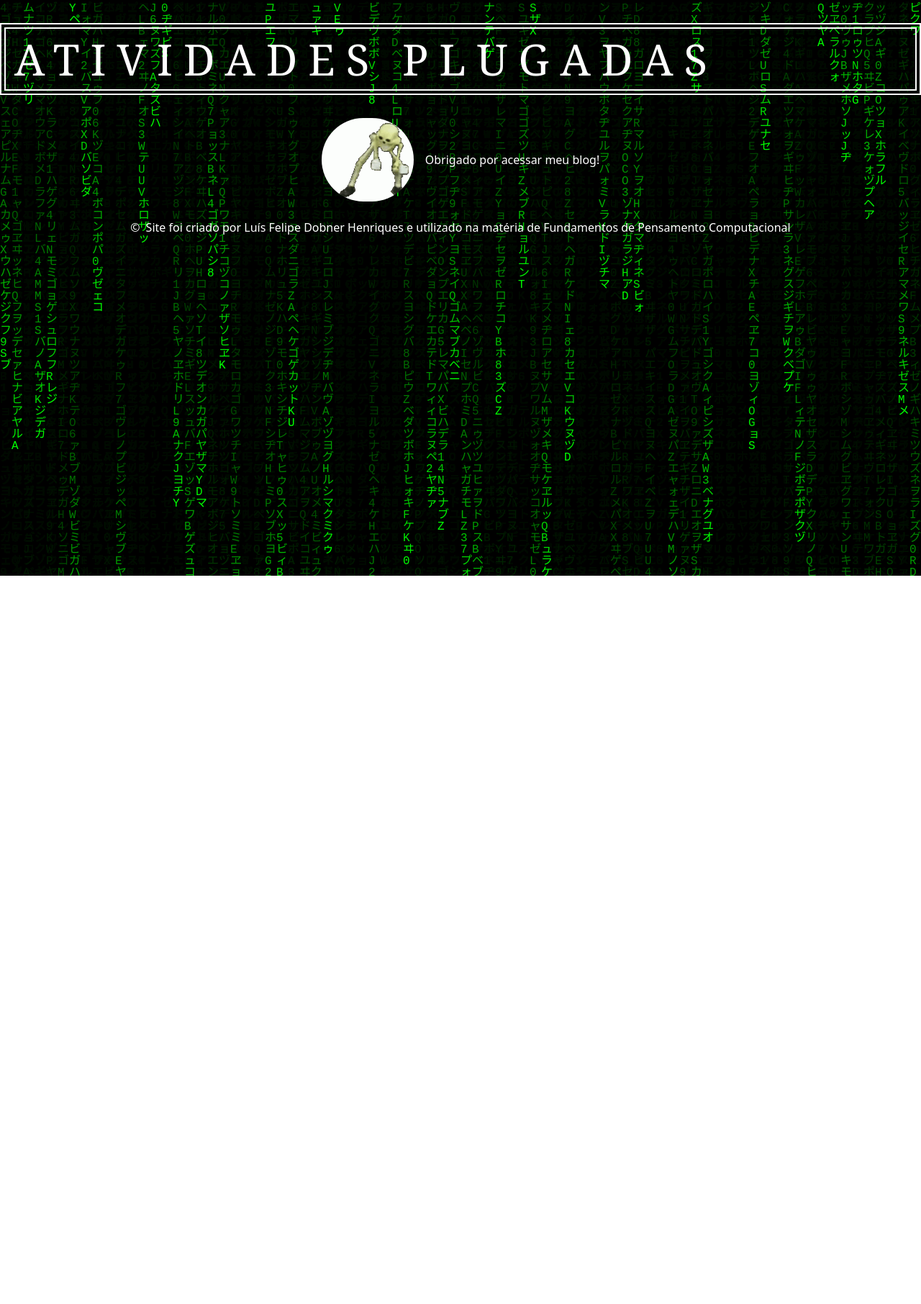
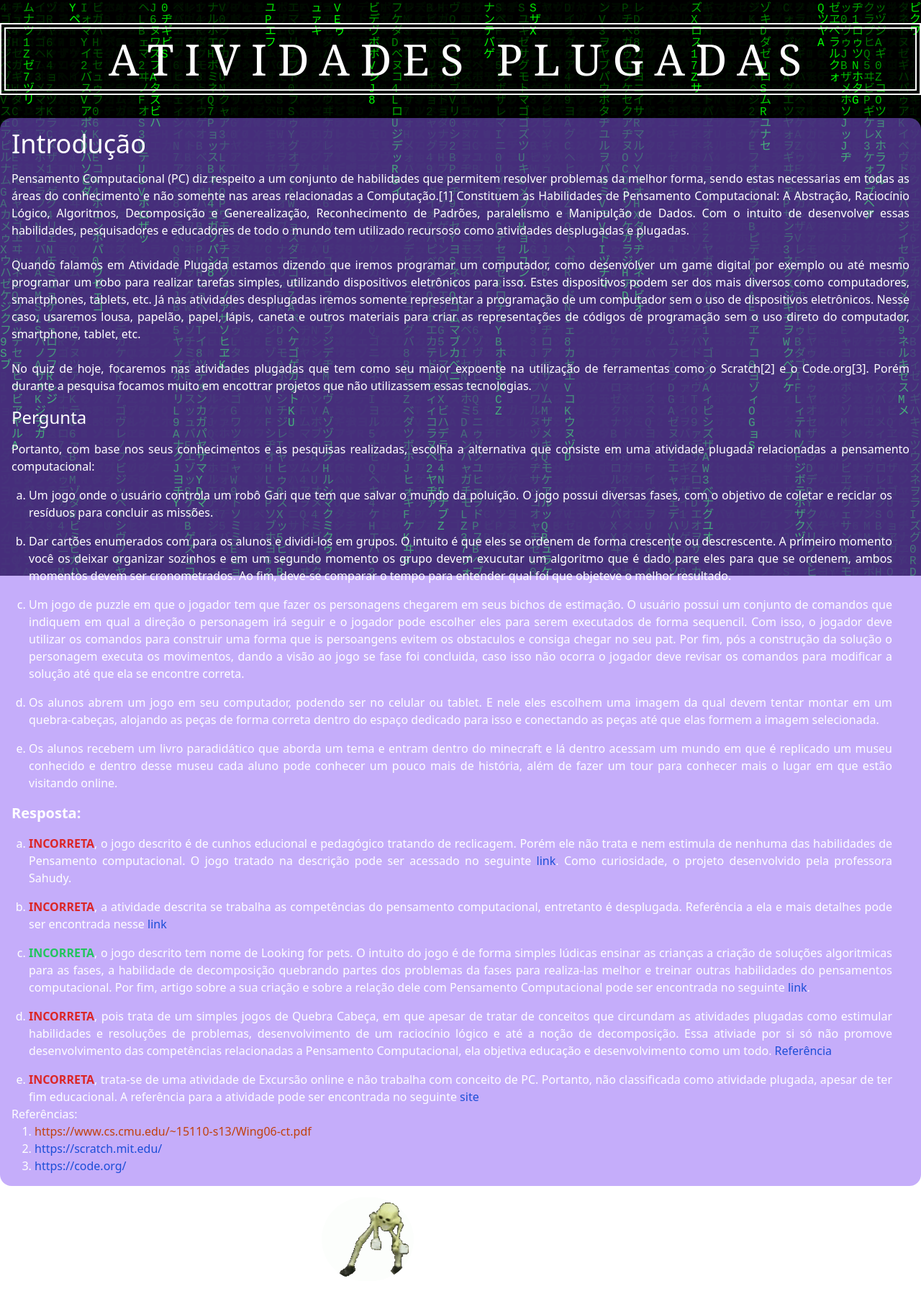
Before and after one commit to 4RandomProgrammer/BlogDePC, a SvelteKit app in the folder myapp/: page /Atividades_Plugadas in a window 1280 px wide. Shown: the top 1812 px of the page at 72% size. Before the commit the page ends 800 px from the top, so only its background shows below. Built offline with nearby package versions, Linux system fonts and the light colour scheme.

Commit message:
Quiz finalizado

```diff
--- a/myapp/src/lib/components/Header.svelte
+++ b/myapp/src/lib/components/Header.svelte
@@ -2,7 +2,7 @@
     export let text;
 </script>
 
-<div class="text-white w-full p-1 border-2 border-white my-8">
+<div class="text-white text-center w-full p-1 border-2 border-white my-8">
     <div class="w-full p-3  border-2 border-white">
         <p class=" text-6xl uppercase tracking-[0.25em] font-serif">
             {text}
--- a/myapp/src/routes/Atividades_Plugadas/+page.svelte
+++ b/myapp/src/routes/Atividades_Plugadas/+page.svelte
@@ -3,3 +3,67 @@
 
 </script>
 <Header text={"Atividades Plugadas"}></Header>
+
+<!-- Introdução -->
+<div class="text-white p-4 text-justify bg-violet-500/50 mb-4 rounded-2xl">
+    <div class="">
+        <h2 class="text-4xl mb-4">
+            Introdução
+        </h2>
+
+        <p>
+            Pensamento Computacional (PC) diz respeito a um conjunto de habilidades que permitem resolver problemas da melhor forma, sendo estas necessarias em todas as áreas do conhecimento e não somente nas areas relacionadas a Computação.[1] Constituem as Habilidades de Pensamento Computacional: A Abstração, Raciocínio Lógico, Algoritmos, Decomposição e Generealização, Reconhecimento de Padrões, paralelismo e Manipulção de Dados. Com o intuito de desenvolver essas habilidades, pesquisadores e educadores de todo o mundo tem utilizado recursoso como atividades desplugadas e plugadas.
+            <br><br>
+            Quando falamos em Atividade Plugada estamos dizendo que iremos programar um computador, como desenvolver um game digital por exemplo ou até mesmo programar um robo para realizar tarefas simples, utilizando dispositivos eletrônicos para isso. Estes dispositivos podem ser dos mais diversos como computadores, smartphones, tablets, etc.
+            Já nas atividades desplugadas iremos somente representar a programação de um computador sem o uso de dispositivos eletrônicos. Nesse caso, usaremos lousa, papelão, papel, lápis, caneta e outros materiais para criar as representações de códigos de programação sem o uso direto do computador, smartphone, tablet, etc.
+            <br><br>
+            No quiz de hoje, focaremos nas atividades plugadas que tem como seu maior expoente na utilização de ferramentas como o Scratch[2] e o Code.org[3]. Porém durante a pesquisa focamos muito em encottrar projetos que não utilizassem essas tecnologias.
+
+        </p>
+    </div>
+
+    <!-- Enunciado e alternativas -->
+    <div class="my-4">
+        <h2 class="text-2xl mb-4">
+            Pergunta
+        </h2>
+        <p class="mb-4">Portanto, com base nos seus conhecimentos e as pesquisas realizadas, escolha a alternativa que consiste em uma atividade plugada relacionadas a pensamento computacional:</p>
+        <ul class="list-[lower-latin] px-6 space-y-4">
+            <li>Um jogo onde o usuário controla um robô Gari que tem que salvar o mundo da poluição. O jogo possui diversas fases, com o objetivo de coletar e reciclar os resíduos para concluir as missões.</li>
+            <li>Dar cartões enumerados com para os alunos e dividi-los em grupos. O intuito é que eles se ordenem de forma crescente ou descrescente. A primeiro momento você os deixar organizar sozinhos e em um segundo momento os grupo devem exucutar um algoritmo que é dado pare eles para que se ordenem, ambos momentos devem ser cronometrados. Ao fim, deve-se comparar o tempo para entender qual foi que objeteve o melhor resultado.</li>
+            <li>Um jogo de puzzle em que o jogador tem que fazer os personagens chegarem em seus bichos de estimação. O usuário possui um conjunto de comandos que indiquem em qual a direção o personagem irá seguir e o jogador pode escolher eles para serem executados de forma sequencil. Com isso, o jogador deve utilizar os comandos para construir uma forma que is persoangens evitem os obstaculos e consiga chegar no seu pat. Por fim, pós a construção da solução o personagem executa os movimentos, dando a visão ao jogo se fase foi concluida, caso isso não ocorra o jogador deve revisar os comandos para modificar a solução até que ela se encontre correta.</li>
+            <li> Os alunos abrem um jogo em seu computador, podendo ser no celular ou tablet. E nele eles escolhem uma imagem da qual devem tentar montar em um quebra-cabeças, alojando as peças de forma correta dentro do espaço dedicado para isso e conectando as peças até que elas formem a imagem selecionada.</li>
+            <li>Os alunos recebem um livro paradidático que aborda um tema e entram dentro do minecraft e lá dentro acessam um mundo em que é replicado um museu conhecido e dentro desse museu cada aluno pode conhecer um pouco mais de história, além de fazer um tour para conhecer mais o lugar em que estão visitando online.</li>
+        </ul>
+    </div>
+
+    <!-- Resposta -->
+    <div>
+        <h3 class="text-xl font-bold mb-4">Resposta:</h3>
+        <ul class="px-6 list-[lower-latin] space-y-4">
+            <li>
+                <span class="text-red-600 uppercase font-bold">incorreta</span>, o jogo descrito é de cunhos educional e pedagógico tratando de reclicagem.  Porém ele não trata e nem estimula de nenhuma das habilidades de Pensamento computacional. O jogo tratado na descrição pode ser acessado no seguinte <a class="text-blue-700"     href="https://andersongarrote.itch.io/garibot">link</a>. Como curiosidade, o projeto desenvolvido pela professora Sahudy.</li>
+            <li>
+                <span class="text-red-600 uppercase font-bold">incorreta</span>, a atividade descrita se trabalha as competências do pensamento computacional, entretanto é desplugada. Referência a ela e mais detalhes pode ser encontrada nesse <a class="text-blue-700" href="http://www.csunplugged.org/en/topics/sorting-networks/reinforcing-numeracy-through-a-sorting-network-junior/">link</a></li>
+            <li>
+                <span class="text-green-500 uppercase font-bold">incorreta</span>, o jogo descrito tem nome de Looking for pets.
+                O intuito do jogo é de forma simples lúdicas ensinar as crianças a criação de soluções algoritmicas para as fases, a habilidade de decomposição quebrando partes dos problemas da fases para realiza-las melhor e treinar outras habilidades do pensamentos computacional. Por fim, artigo sobre a sua criação e sobre a relação dele com Pensamento Computacional pode ser encontrada no seguinte <a class="text-blue-700" href="https://www.sbgames.org/sbgames2019/files/papers/EducacaoFull/198391.pdf">link</a>.</li>
+            <li>
+                <span class="text-red-600 uppercase font-bold">incorreta</span>, pois trata de um simples jogos de Quebra Cabeça, em que apesar de tratar de conceitos que circundam as atividades plugadas como estimular habilidades e resoluções de problemas, desenvolvimento de um raciocínio lógico e até a noção de decomposição. Essa ativiade por si só não promove desenvolvimento das competências relacionadas a Pensamento Computacional, ela objetiva educação e desenvolvimento como um todo. <a class="text-blue-700" href="https://www.escolagames.com.br/jogos/quebraCabeca/">Referência</a>
+            </li>
+            <li>
+                <span class="text-red-600 uppercase font-bold">incorreta</span>, trata-se de uma atividade de Excursão online e não trabalha com conceito de PC. Portanto, não classificada como atividade plugada, apesar de ter fim educacional. A referência para a atividade pode ser encontrada no seguinte <a class="text-blue-700" href="https://www.passatempoeducativo.org.br/reforco/reforco/?gclid=Cj0KCQjwnMWkBhDLARIsAHBOftqP276pyhZS16IRoTyt66GYdDHrqH10VTcT3MbrAu_pirQgSHZ451caAotSEALw_wcB">site</a>
+            </li>
+        </ul>
+    </div>
+    <!--Referencias -->
+    <div>
+        <p>Referências: </p>
+        <ul class="list-decimal px-8">
+            <li><a  class="text-orange-700" href="https://www.cs.cmu.edu/~15110-s13/Wing06-ct.pdf">https://www.cs.cmu.edu/~15110-s13/Wing06-ct.pdf</a></li>
+            <li><a  class="text-blue-700" href="https://scratch.mit.edu/">https://scratch.mit.edu/</a></li>
+            <li><a  class="text-blue-700" href="https://code.org/">https://code.org/</a></li>
+
+        </ul>
+    </div>
+</div>
```
